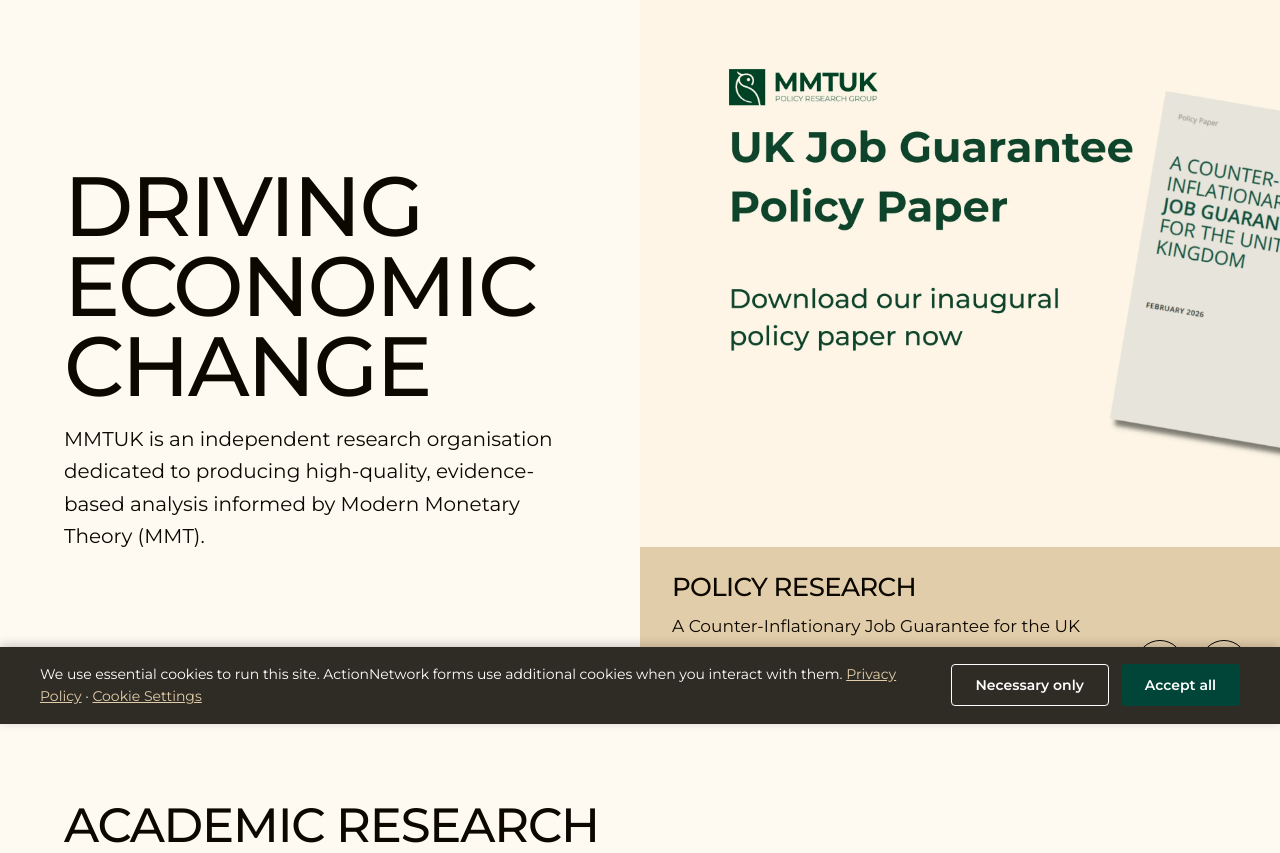
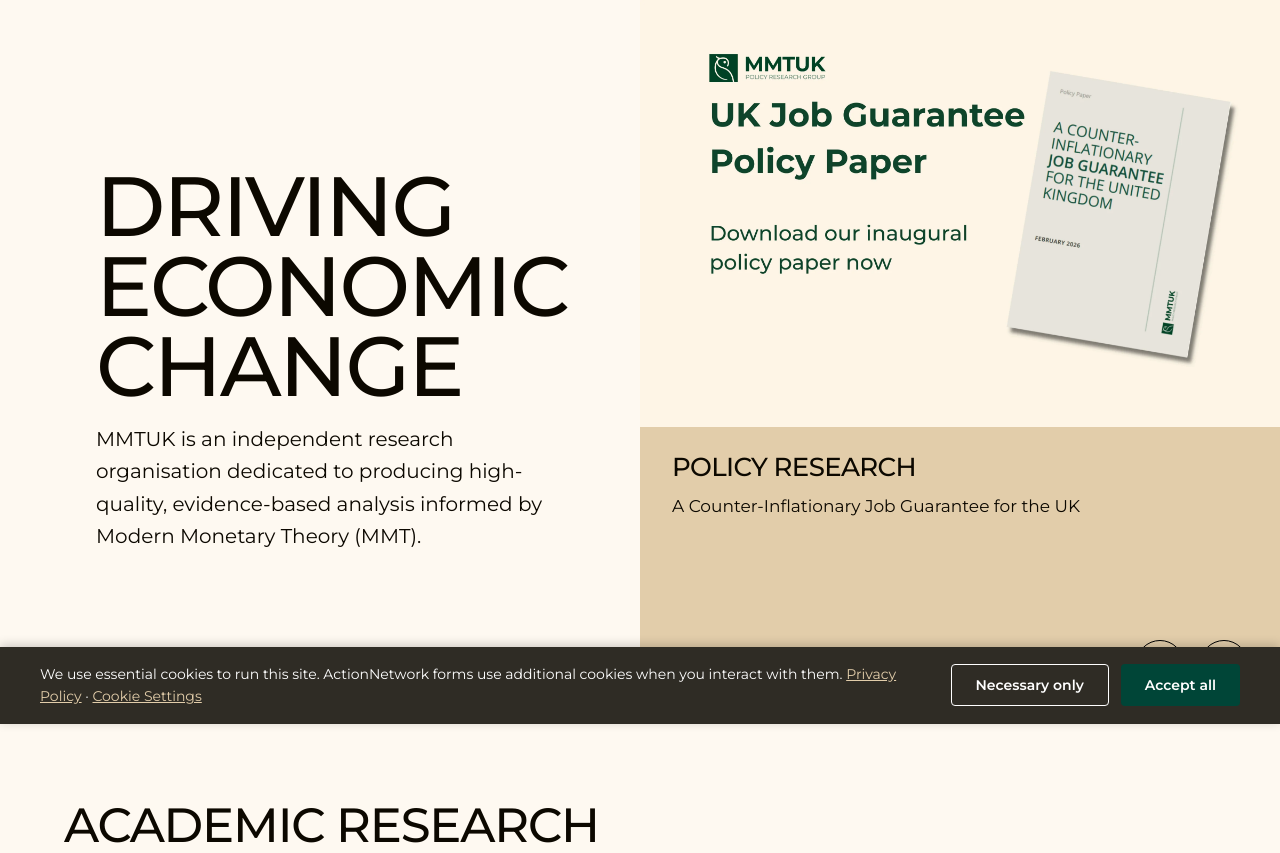
Before and after one commit to ChrisB2025/mmtuk-cms, a Django app: page / in a window 1280 px wide. Shown: the part 76-929 px from the top of the page. Run offline with Django 5.2, Linux system fonts and the light colour scheme; style sheets or scripts are compiled from the project's sources.

Commit message:
fix: Hero height — cap at viewport, use font-display fallback
- Cap header grid at calc(100dvh - 4.5rem) to prevent hero exceeding
  viewport minus navbar height
- Change font-display from swap to fallback to prevent layout reflow
  when Montserrat fonts load (eliminates "expand after render" CLS)
- Use dvh instead of vh for slider min-height (accounts for dynamic
  browser chrome)
- Match Webflow grid exactly: 50%/50% columns with place-items:center stretch

Co-Authored-By: Claude Opus 4.6 <noreply@anthropic.com>

```diff
--- a/content/static/content/css/input.css
+++ b/content/static/content/css/input.css
@@ -3,28 +3,28 @@
   src: url('../fonts/Montserrat-Regular.ttf') format('truetype');
   font-weight: 400;
   font-style: normal;
-  font-display: swap;
+  font-display: fallback;
 }
 @font-face {
   font-family: 'Montserrat';
   src: url('../fonts/Montserrat-Medium.ttf') format('truetype');
   font-weight: 500;
   font-style: normal;
-  font-display: swap;
+  font-display: fallback;
 }
 @font-face {
   font-family: 'Montserrat';
   src: url('../fonts/Montserrat-SemiBold.ttf') format('truetype');
   font-weight: 600;
   font-style: normal;
-  font-display: swap;
+  font-display: fallback;
 }
 @font-face {
   font-family: 'Montserrat';
   src: url('../fonts/Montserrat-Bold.ttf') format('truetype');
   font-weight: 700;
   font-style: normal;
-  font-display: swap;
+  font-display: fallback;
 }
 
 @import "tailwindcss";
--- a/content/templates/content/includes/_hero_slider.html
+++ b/content/templates/content/includes/_hero_slider.html
@@ -1,6 +1,6 @@
-<header class="grid grid-cols-1 lg:grid-cols-2 items-stretch bg-background">
+<header class="grid grid-cols-1 lg:grid-cols-[50%_50%] lg:[place-items:center_stretch] bg-background lg:max-h-[calc(100dvh-4.5rem)]">
   <!-- Left: heading + tagline -->
-  <div class="flex items-center px-[5%] lg:pl-[5vw] lg:pr-20 py-12 lg:py-0">
+  <div class="px-[5%] lg:ml-[5vw] lg:mr-[5rem] py-12 lg:py-0 flex items-center">
     <div>
       <div class="mb-4">
         <h1 class="text-[1.75rem] sm:text-[2.5rem] md:text-[3.25rem] xl:text-[5.25rem] font-medium uppercase leading-[0.95] tracking-tight text-body-text">
@@ -14,7 +14,7 @@
   </div>
 
   <!-- Right: slider -->
-  <div id="hero-slider" class="relative w-full min-h-[420px] sm:min-h-[450px] lg:min-h-[90vh] lg:max-h-[60rem] bg-secondary overflow-hidden">
+  <div id="hero-slider" class="relative w-full min-h-[420px] sm:min-h-[450px] lg:min-h-[90dvh] lg:max-h-[60rem] bg-secondary overflow-hidden">
     <div class="flex h-full" style="flex-wrap: nowrap;">
       {% for slide in hero.slides %}
       <div class="slide w-full flex-shrink-0 h-full flex flex-col"{% if forloop.first %} id="slider-track"{% endif %}>
```
